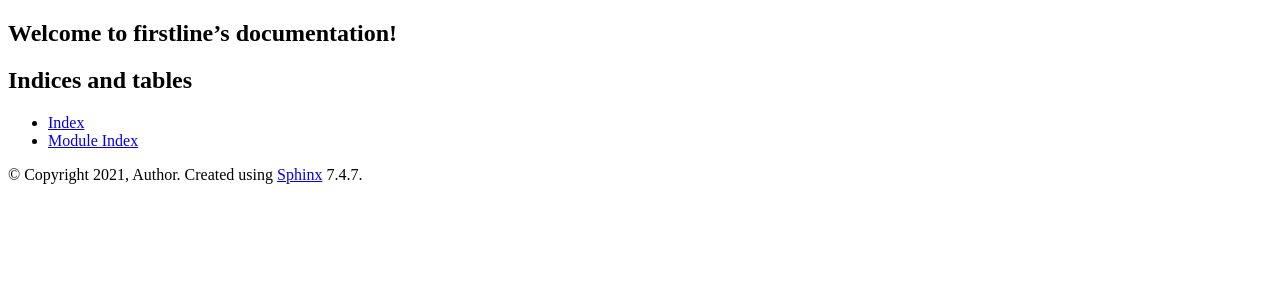
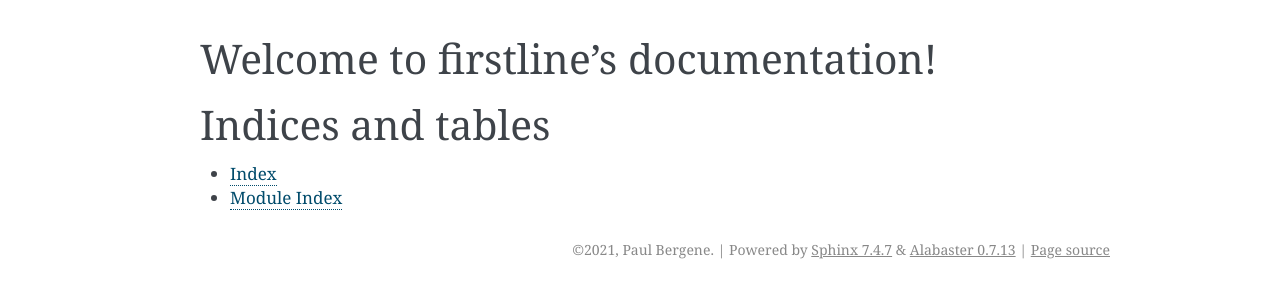
Before and after one commit to bezaban/firstline, a Sphinx documentation site: the page built from sphinx/index.rst, in a window 1280 px wide. Shown: the top 300 px of the page. Built offline with Sphinx 7.4.7, drawn with Linux system fonts in a browser that asks for light colours; pages that are not in the unit, such as notebooks, are missing from menus.

Commit message:
updating author, templates

```diff
--- a/sphinx/_templates/layout.html
+++ b/sphinx/_templates/layout.html
@@ -7,3 +7,7 @@
 {# Omit the bottom navigation bar. #}
 {% block relbar2 %}
 {% endblock %}
+
+{# Omit the sidebar #}
+{% block sidebar2 %}
+{% endblock %}
--- a/sphinx/conf.py
+++ b/sphinx/conf.py
@@ -18,8 +18,8 @@
 # -- Project information -----------------------------------------------------
 
 project = 'firstline'
-copyright = '2021, Author'
-author = 'Author'
+copyright = '2021, Paul Bergene'
+author = 'Paul Bergene'
 
 
 # -- General configuration ---------------------------------------------------
@@ -78,7 +78,11 @@
 # The theme to use for HTML and HTML Help pages.  See the documentation for
 # a list of builtin themes.
 #
-html_theme = 'basic'
+html_theme = 'alabaster'
+html_sidebars = {
+   '**': ['globaltoc.html', 'sourcelink.html', 'searchbox.html'],
+   'using/windows': ['windowssidebar.html', 'searchbox.html'],
+}
 html_theme_options = {
     'nosidebar': True,
 }
```
